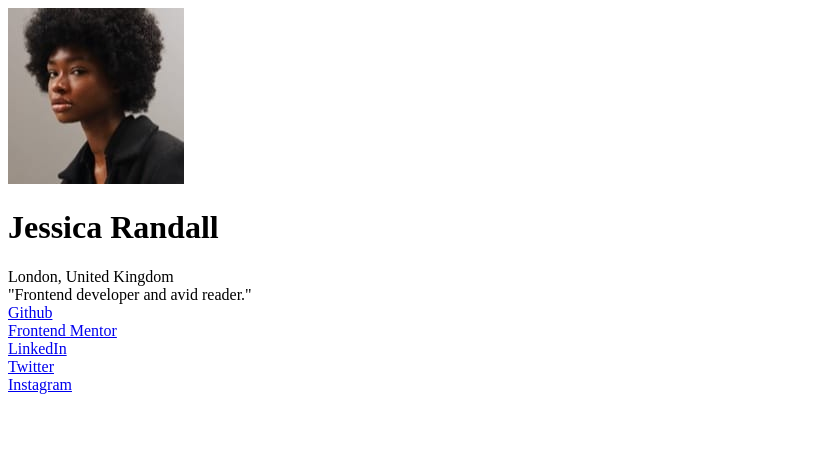
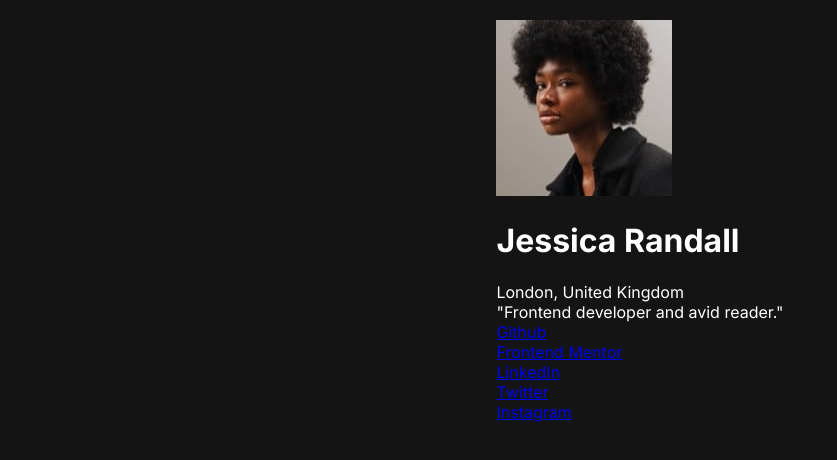
Before and after one commit to Rajuxz/frontendmentorchallenges, a plain HTML site: page social-links-profile-main/index.html in a window 1280 px wide. Shown: the whole page, without its empty margins (0-837 px from the left). Drawn offline with Linux system fonts and the light colour scheme.

Commit message:
adding style for body and container

```diff
--- a/social-links-profile-main/assets/css/style.css
+++ b/social-links-profile-main/assets/css/style.css
@@ -14,3 +14,19 @@
 *::after{
     box-sizing: border-box;
 }
+
+body{
+    margin: 0;
+    background: var(--off-black);
+    color: var(--white);
+    font-family: Inter;
+}
+
+.container{
+    margin: 20px;
+    display: flex;
+    align-items: center;
+    justify-content: center;
+    min-width: 375px;
+    max-width: 1440px;
+}
```
